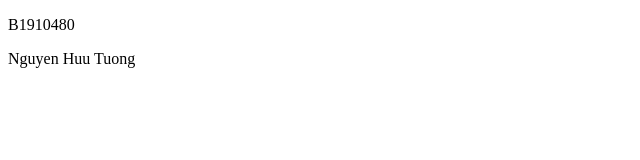
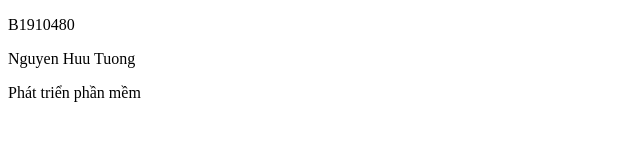
Before and after one commit to HuuTuong100101/LAB_1_BAI_1, a plain HTML site: page index.html in a window 1280 px wide. Shown: the whole page, without its empty margins (0-640 px from the left). Drawn offline with Linux system fonts and the light colour scheme.

Commit message:
branch hotfix

```diff
--- a/index.html
+++ b/index.html
@@ -9,5 +9,6 @@
 <body>
     <p>B1910480</p>
     <p>Nguyen Huu Tuong</p>
+    <p>Phát triển phần mềm</p>
 </body>
 </html>
```
